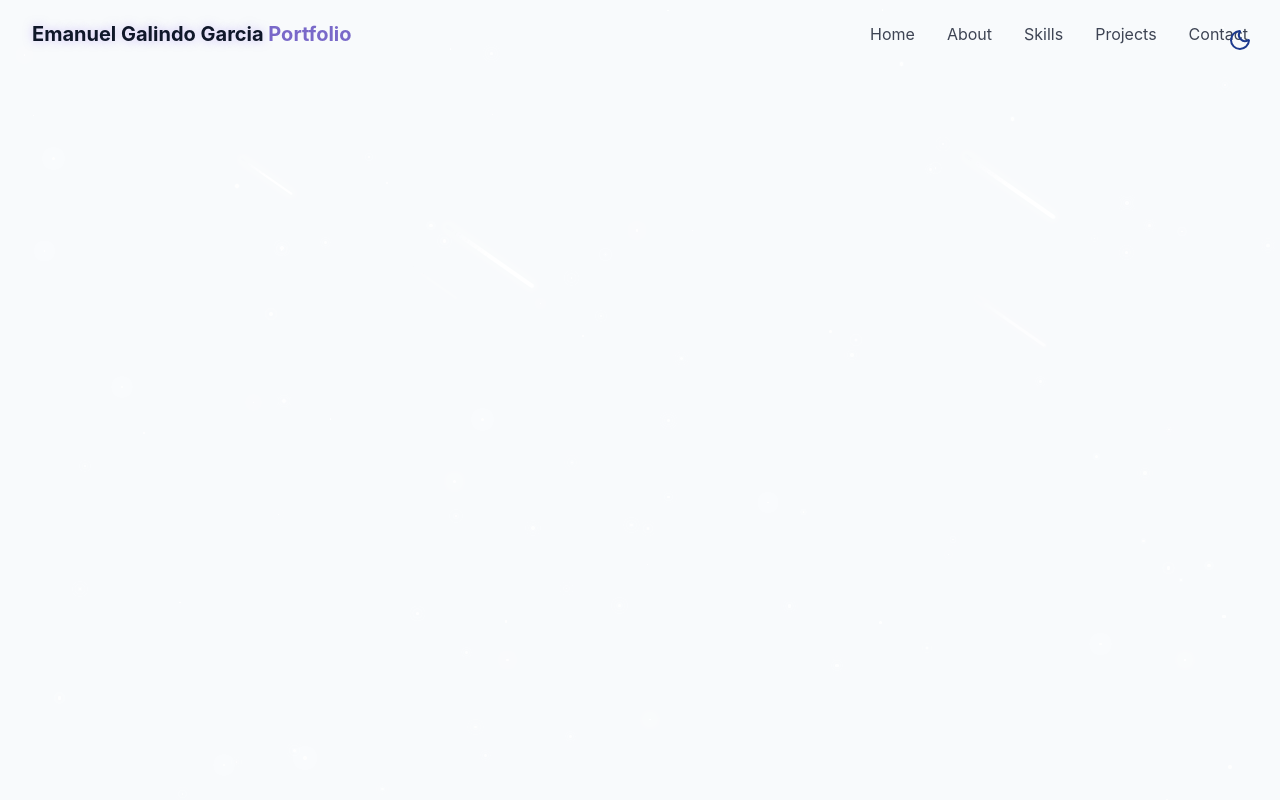
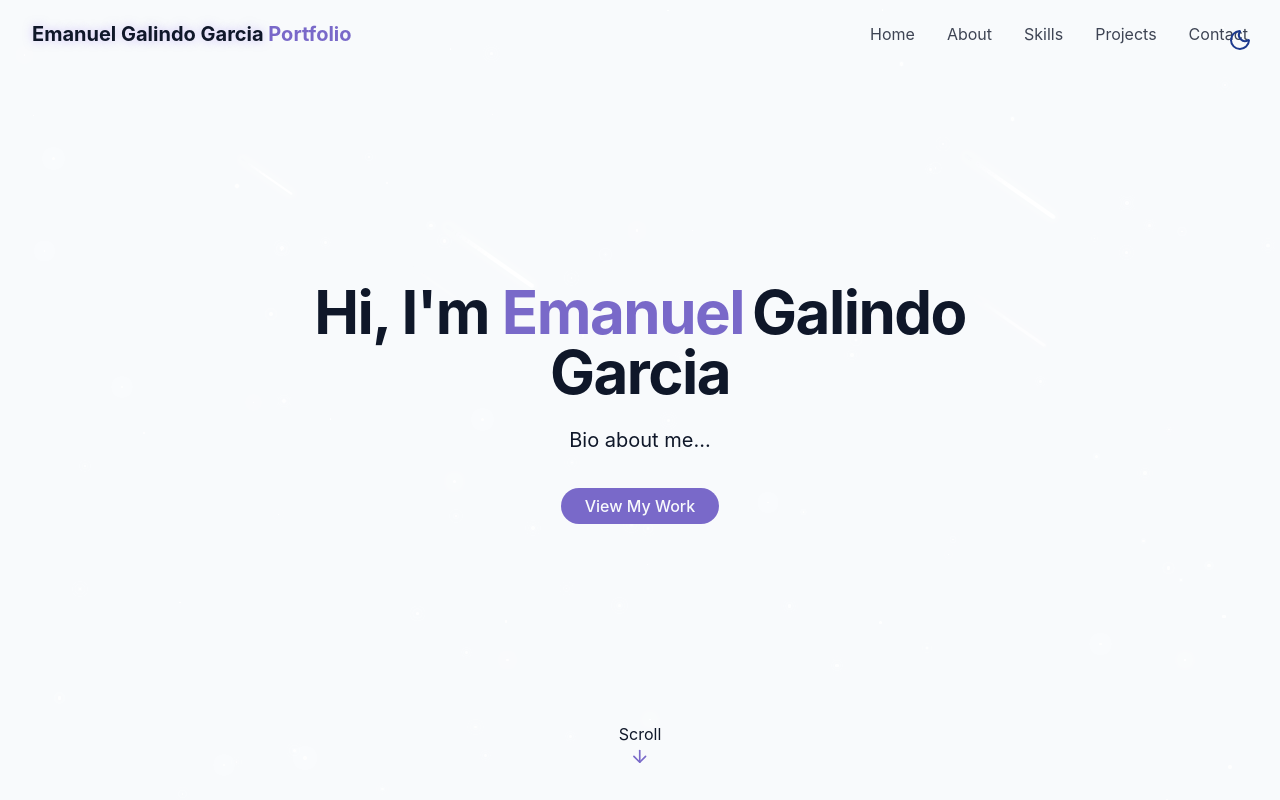
Before and after one commit to emanuel8006/personal-website, a React (Vite) app: page / in a window 1280 px wide. Built offline with nearby package versions, Linux system fonts and the light colour scheme.

Commit message:
Hero section added

```diff
--- /dev/null
+++ b/src/components/HeroSection.jsx
@@ -0,0 +1,42 @@
+import { ArrowDown } from "lucide-react";
+
+
+export const HeroSection = () => {
+   return (
+      <section
+        id="hero"
+        className="relative min-h-screen flex flex-col items-center justify-center px-4">
+         <div className="container max-w-4xl mx-auto text-center z-10">
+            <div className="space-y-6">
+               <h1 className="text-4xl md:text-6xl font-bold tracking-tight">
+                  <span className="opacity-0 animate-fade-in"> Hi, I'm </span>
+                  <span className="text-primary opacity-0 animate-fade-in-delay-1">
+                     Emanuel
+                  </span>
+                  <span className="text-gradient ml-2 opacity-0 animate-fade-in-delay-2">
+                     Galindo Garcia
+                  </span>
+               </h1>
+
+               <p className="text-lg md:text-xl text-muted-foreground max-2-2xl mx-auto opacity-0 animate-fade-in-delay-3">
+                  {/*
+                    * TODO: Write Bio about me
+                  */}
+                  Bio about me...
+               </p>
+
+               <div className="pt-4 opacity-0 animate-fade-in-delay-4">
+                  <a href='#projects' className="cosmic-button">
+                     View My Work
+                  </a>
+               </div>
+            </div>
+         </div>
+
+         <div className="absolute bottom-8 left-1/2 transform -translate-x-1/2 flex flex-col items-center animate-bounce">
+            <span classname="text-sm text-muted-foreground mb-2"> Scroll</span>
+            <ArrowDown className="h-5 w-5 text-primary"></ArrowDown>
+         </div>
+      </section>
+   );
+};
--- a/src/pages/Home.jsx
+++ b/src/pages/Home.jsx
@@ -1,3 +1,4 @@
+import { HeroSection } from "../components/HeroSection";
 import { Navbar } from "../components/Navbar";
 import { ThemeToggle } from "../components/ThemeToggle";
 import { StarBackground } from "@/components/StarBackground";
@@ -13,7 +14,9 @@
             {/* Navbar */}
             <Navbar />
             {/* Main Content*/}
-
+            <main>
+                <HeroSection />
+            </main>
             {/* Footer */}
         </div>
     );
```
